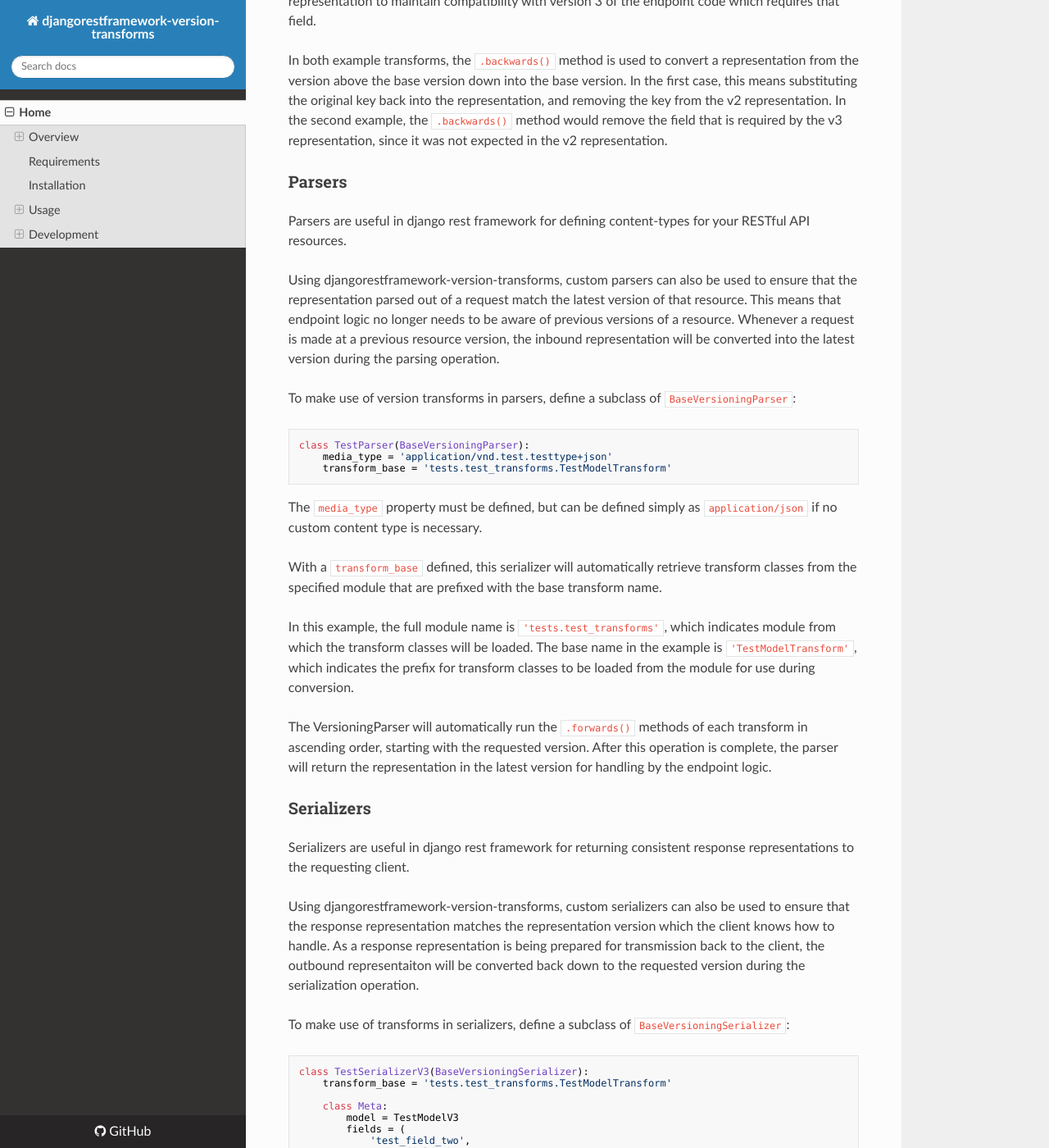
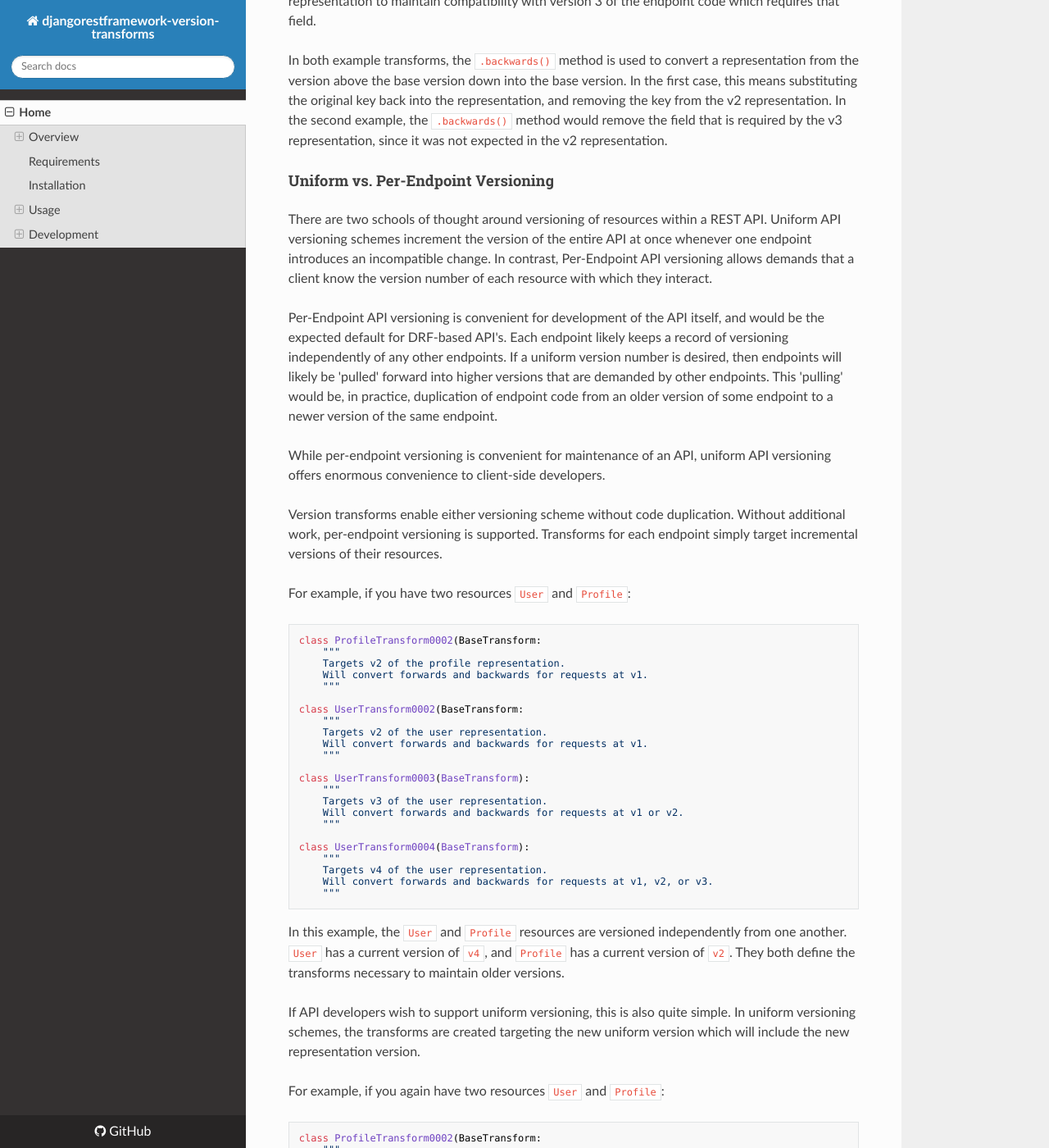
Before and after one commit to mrhwick/django-rest-framework-version-transforms, an MkDocs documentation site: the page built from docs/index.md, in a window 1280 px wide and 1400 px high, scrolled down 2780 px. Shown: the whole window at 82% size. Built offline with MkDocs 1.6.1, drawn with Linux system fonts in a browser that asks for light colours; nearby versions of some CDN libraries; old or Windows-style settings are respelled for this version of MkDocs; some of the changed text lies outside the part shown.

Commit message:
Transforms use a target version for names to support uniform versioning.

````diff
--- a/docs/index.md
+++ b/docs/index.md
@@ -106,12 +106,12 @@
 ```
 
 In this example transform, the `.forwards()` method would be used to change a v1 representation into a v2 representation by substituting a field key.
-This transform indicates that it will be used to convert from v1 to v2 by appending a numerical indicator of the version it is based upon, `0001`.
+This transform indicates that it will be used to convert from v1 to v2 by appending a numerical indicator of the version it is targeting, `0002`.
 
 To define a second transform that would enable conversion between a v2 and v3, we would simply use the same prefix with an incremented numerical indicator.
 
 ```python
-class TestModelTransform0002(BaseTransform):
+class TestModelTransform0003(BaseTransform):
     def forwards(self, data, request):
         data['new_related_object_id_list'] = [1, 2, 3, 4, 5]
         return data
@@ -121,12 +121,103 @@
         return data
 ```
 
-Therefore, the second transform is indicating that it is based upon the version `0002`, and can convert forwards from a v2 to a v3 and backwards again from a v3 to a v2.
+Therefore, the second transform is indicating that it is targeting the version `0003`, and can convert forwards from a v2 to a v3 and backwards again from a v3 to a v2.
 In this second example transform, the `.forwards()` method adds a required field with default values onto the representation to maintain compatibility with version 3 of the endpoint code which requires that field.
 
 In both example transforms, the `.backwards()` method is used to convert a representation from the version above the base version down into the base version.
 In the first case, this means substituting the original key back into the representation, and removing the key from the v2 representation.
 In the second example, the `.backwards()` method would remove the field that is required by the v3 representation, since it was not expected in the v2 representation.
+
+
+#### Uniform vs. Per-Endpoint Versioning
+
+There are two schools of thought around versioning of resources within a REST API.
+Uniform API versioning schemes increment the version of the entire API at once whenever one endpoint introduces an incompatible change.
+In contrast, Per-Endpoint API versioning allows demands that a client know the version number of each resource with which they interact.
+
+Per-Endpoint API versioning is convenient for development of the API itself, and would be the expected default for DRF-based API's.
+Each endpoint likely keeps a record of versioning independently of any other endpoints.
+If a uniform version number is desired, then endpoints will likely be 'pulled' forward into higher versions that are demanded by other endpoints.
+This 'pulling' would be, in practice, duplication of endpoint code from an older version of some endpoint to a newer version of the same endpoint.
+
+While per-endpoint versioning is convenient for maintenance of an API, uniform API versioning offers enormous convenience to client-side developers.
+
+Version transforms enable either versioning scheme without code duplication.
+Without additional work, per-endpoint versioning is supported.
+Transforms for each endpoint simply target incremental versions of their resources.
+
+For example, if you have two resources `User` and `Profile`:
+
+```python
+class ProfileTransform0002(BaseTransform:
+    """
+    Targets v2 of the profile representation.
+    Will convert forwards and backwards for requests at v1.
+    """
+
+class UserTransform0002(BaseTransform:
+    """
+    Targets v2 of the user representation.
+    Will convert forwards and backwards for requests at v1.
+    """
+
+class UserTransform0003(BaseTransform):
+    """
+    Targets v3 of the user representation.
+    Will convert forwards and backwards for requests at v1 or v2.
+    """
+
+class UserTransform0004(BaseTransform):
+    """
+    Targets v4 of the user representation.
+    Will convert forwards and backwards for requests at v1, v2, or v3.
+    """
+```
+
+In this example, the `User` and `Profile` resources are versioned independently from one another.
+`User` has a current version of `v4`, and `Profile` has a current version of `v2`.
+They both define the transforms necessary to maintain older versions.
+
+If API developers wish to support uniform versioning, this is also quite simple.
+In uniform versioning schemes, the transforms are created targeting the new uniform version which will include the new representation version.
+
+For example, if you again have two resources `User` and `Profile`:
+
+```python
+class ProfileTransform0002(BaseTransform:
+    """
+    Targets v2 of the profile representation.
+    Will convert forwards and backwards for requests at v1.
+    """
+
+class UserTransform0003(BaseTransform):
+    """
+    Targets v3 of the user representation.
+    Will convert forwards and backwards for requests at v1 or v2.
+    """
+
+class ProfileTransform0004(BaseTransform):
+    """
+    Targets v4 of the profile representation.
+    Will convert forwards and backwards for requests at v1, v2, or v3.
+    """
+
+class UserTransform0004(BaseTransform):
+    """
+    Targets v4 of the user representation.
+    Will convert forwards and backwards for requests at v1, v2, or v3.
+    """
+```
+
+In the uniform versioning example, each endpoint is responsible for 'opting-in' to have a new resource version by creating a transform that targets the incrementing uniform version.
+This API has a uniform version `v4`, and the `User` and `Profile` both 'opt-in' to make incompatible changes as a part of `v4` of the API.
+This means that they both define a transform to maintain versions below `v4`.
+
+Prior to the `v4` of this example API, there were other incompatible changes necessary, but only one of either `User` or `Profile` resources 'opted-in' to targeting the new uniform version.
+
+
+Using these simple patterns, API developers can decide to implement the versioning scheme which is most meaningful for their projects.
+
 
 ### Parsers
 
````
Also changed, not shown: other parts of docs/index.md (+2 -2 lines), README.md (+91 -0 lines), 4 other files.
